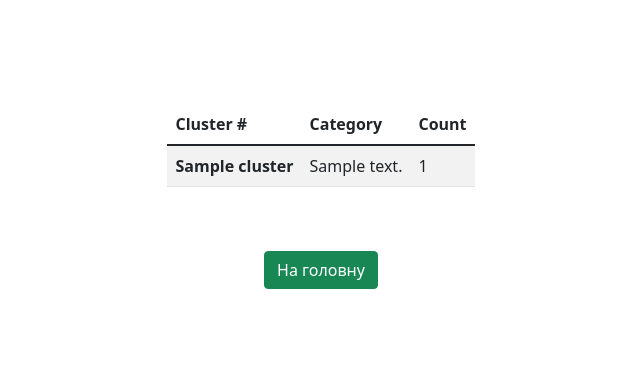
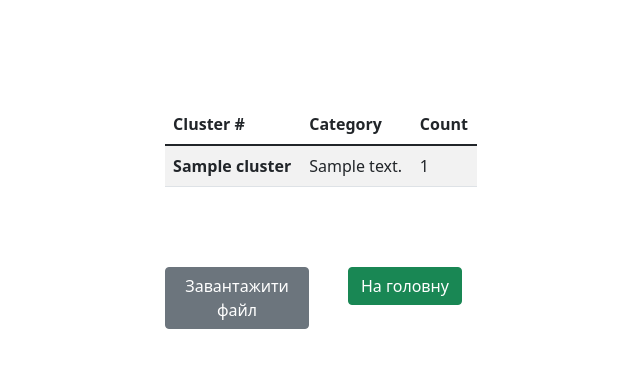
Before and after one commit to voluch/OperSo, a Flask app: template templates/result.html in a window 1280 px wide. Shown: the part 80-448 px from the top of the page, without its empty margins (319-959 px from the left). Run offline with Flask 2, Linux system fonts and the light colour scheme; the template is opened without the code that fills it: most values are stand-ins (such as "Sample title", 1, 10 or a date in 2020); some libraries are stand-ins or nearby versions.

Commit message:
Added button to download result.csv with clusters

```diff
--- a/app.py
+++ b/app.py
@@ -1,10 +1,8 @@
 import os
-from time import time
-from datetime import datetime
 import pandas as pd
 import werkzeug
 from flask import Flask
-from flask import render_template, make_response, redirect, url_for
+from flask import render_template, make_response, redirect, url_for, send_from_directory
 from flask_restful import Resource, Api, reqparse
 
 from src.models.clustering import Cluster
@@ -19,6 +17,12 @@ app.static_folder = 'static'
 @app.route('/', methods=['GET'])
 def index():
     return render_template('index.html')
+
+
+@app.route('/download', methods=['GET'])
+def download():
+    uploads = os.path.join(app.root_path, app.config['uploadFolder'])
+    return send_from_directory(uploads, 'result.csv', as_attachment=True)
 
 
 class Result(Resource):
@@ -43,7 +47,7 @@ class Result(Resource):
             df = pd.read_csv(_input)
             result = self.cluster.apply(df, _min, _translate)
             self.cluster.df.to_csv(os.path.join(app.config['uploadFolder'],
-                                                f'tags_{datetime.fromtimestamp(time())}.csv'))
+                                                f'result.csv'))
             self.cluster.clear_tags()
             return make_response(render_template('result.html', tags=result), 200)
         except:
--- a/templates/result.html
+++ b/templates/result.html
@@ -2,7 +2,7 @@
 
 {% block content %}
 
-<div class="mb-2 mt-2 justify-content-center">
+    <div class="mb-2 mt-2 justify-content-center md-20">
         <div class="mb-3 mt-5  d-flex justify-content-md-center">
             <table class="table table-striped table-md">
                 <thead>
@@ -24,6 +24,15 @@
             </table>
         </div>
 
+        <div class="row d-flex justify-content-md-center">
+            <div class="col-md-6">
+                <form action=" {{ url_for('download') }} " method="GET">
+                    <div class="mb-3 mt-5  d-flex justify-content-md-center">
+                        <button type="submit" class="btn btn-secondary">Завантажити файл</button>
+                    </div>
+                </form>
+            </div>
+            <div class="col-md-6">
                 <form action=" {{ url_for('index') }} " method="GET">
                     <div class="mb-3 mt-5  d-flex justify-content-md-center">
                         <button type="submit" class="btn btn-success">На головну</button>
@@ -31,4 +40,7 @@
                 </form>
             </div>
 
+        </div>
+    </div>
+
 {% endblock %}
```
Lines whose indentation alone changed are shown as unchanged.
